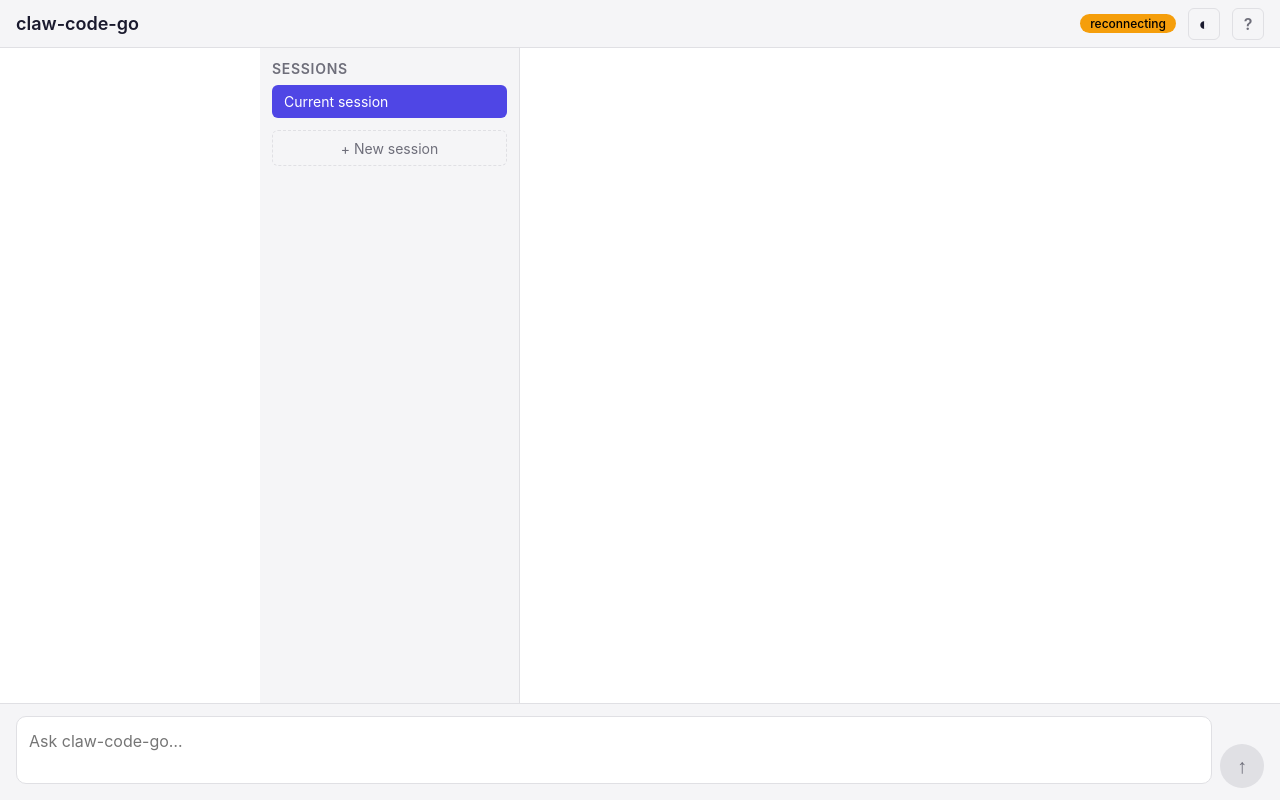
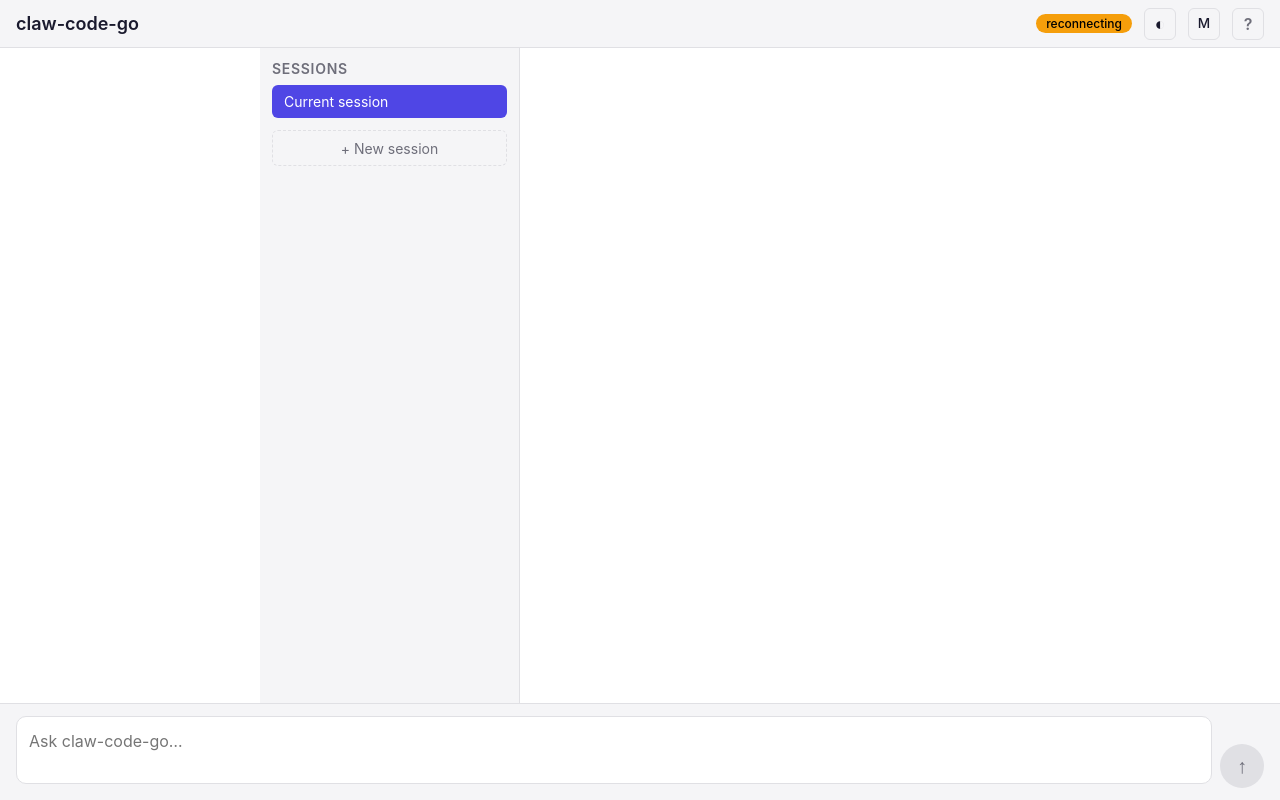
Before and after one commit to Chaim12345/claw-code-go-fork, a plain HTML site: page internal/web/static/chat.html in a window 1280 px wide. Drawn offline with Linux system fonts and the light colour scheme; no server answers.

Commit message:
web: add font size control (S/M/L) persisted to localStorage

```diff
--- a/internal/web/static/chat.html
+++ b/internal/web/static/chat.html
@@ -18,6 +18,7 @@
     <h1>claw-code-go</h1>
     <span id="connection-status" class="status-pill status-connected">connected</span>
     <button id="theme-toggle" aria-label="Switch theme" title="Switch theme (system/light/dark)">◐</button>
+    <button id="font-size-toggle" aria-label="Change font size" title="Font size (S/M/L)">A</button>
     <button id="shortcuts-toggle" aria-label="Keyboard shortcuts" title="Keyboard shortcuts (?)">?</button>
   </header>
 
--- a/internal/web/static/css/chat.css
+++ b/internal/web/static/css/chat.css
@@ -82,6 +82,20 @@ html[data-theme="dark"] {
   --color-primary-hover: #6366f1;
   --color-accent:    #34d399;
   --color-danger:    #f87171;
+}
+
+html[data-font-size="s"] {
+  --text-xs:   0.75rem;
+  --text-sm:   0.8125rem;
+  --text-base: 0.875rem;
+  --text-lg:   1rem;
+}
+
+html[data-font-size="l"] {
+  --text-xs:   0.875rem;
+  --text-sm:   0.9375rem;
+  --text-base: 1.125rem;
+  --text-lg:   1.25rem;
 }
 
 /* === Base styles === */
@@ -753,6 +767,33 @@ footer {
   transform: scale(0.95);
 }
 
+/* === Font size toggle button === */
+#font-size-toggle {
+  background: none;
+  border: 1px solid var(--color-border);
+  font-size: 0.85rem;
+  font-weight: 700;
+  cursor: pointer;
+  color: var(--color-text);
+  width: 32px;
+  height: 32px;
+  display: flex;
+  align-items: center;
+  justify-content: center;
+  border-radius: var(--radius-sm);
+  font-family: var(--font-sans);
+  transition: background 0.15s, color 0.15s;
+  -webkit-tap-highlight-color: transparent;
+  line-height: 1;
+}
+#font-size-toggle:hover {
+  background: var(--color-border);
+  color: var(--color-text);
+}
+#font-size-toggle:active {
+  transform: scale(0.95);
+}
+
 /* === Shortcuts toggle button === */
 #shortcuts-toggle {
   background: none;
--- a/internal/web/static/js/chat.js
+++ b/internal/web/static/js/chat.js
@@ -75,6 +75,55 @@
 
   if (themeToggle) {
     themeToggle.addEventListener('click', cycleTheme);
+  }
+
+  // ── Font size control (S / M / L) ────────────────────────
+  var fontSizeToggle = document.getElementById('font-size-toggle');
+  var FONT_SIZE_KEY  = 'claw_font_size';
+  var FONT_SIZE_CYCLE = ['s', 'm', 'l'];
+
+  function getCurrentFontSize() {
+    return document.documentElement.getAttribute('data-font-size') || 'm';
+  }
+
+  function applyFontSize(size) {
+    if (size === 'm') {
+      document.documentElement.removeAttribute('data-font-size');
+    } else {
+      document.documentElement.setAttribute('data-font-size', size);
+    }
+    localStorage.setItem(FONT_SIZE_KEY, size);
+    updateFontSizeToggleLabel(size);
+  }
+
+  function updateFontSizeToggleLabel(size) {
+    if (!fontSizeToggle) return;
+    var labels = { s: 'S', m: 'M', l: 'L' };
+    fontSizeToggle.textContent = labels[size] || 'A';
+    fontSizeToggle.style.fontWeight = size === 'l' ? '700' : '500';
+    fontSizeToggle.style.fontSize = size === 's' ? '0.7rem' : size === 'l' ? '0.95rem' : '0.85rem';
+  }
+
+  function cycleFontSize() {
+    var current = getCurrentFontSize();
+    var idx = FONT_SIZE_CYCLE.indexOf(current);
+    var next = FONT_SIZE_CYCLE[(idx + 1) % FONT_SIZE_CYCLE.length];
+    applyFontSize(next);
+  }
+
+  // Restore persisted font size on load.
+  (function () {
+    var saved = localStorage.getItem(FONT_SIZE_KEY);
+    if (saved === 's' || saved === 'l') {
+      applyFontSize(saved);
+    } else {
+      // Default: medium (no attribute)
+      updateFontSizeToggleLabel('m');
+    }
+  })();
+
+  if (fontSizeToggle) {
+    fontSizeToggle.addEventListener('click', cycleFontSize);
   }
 
   // ── UUID generation (for message dedup) ──────────────────
```
Also changed, not shown: ROADMAP.md (+1 -1 lines).
